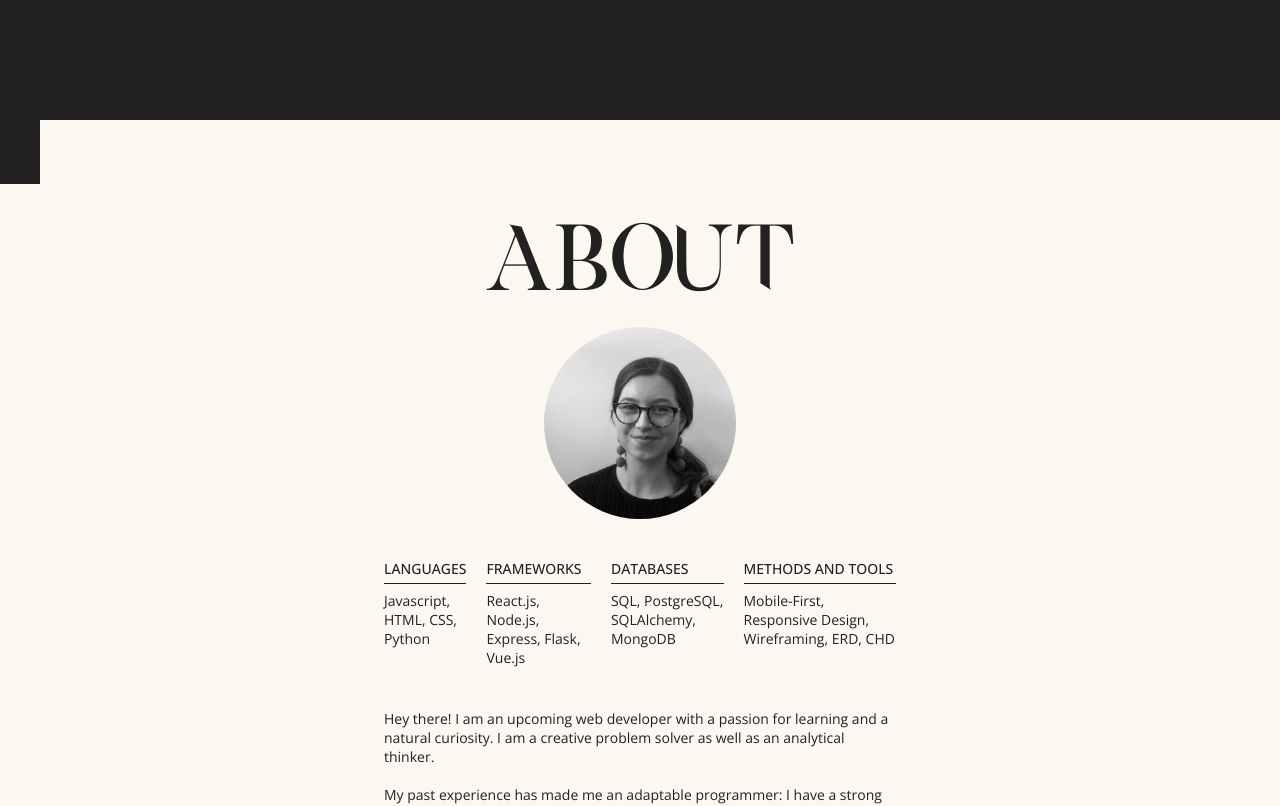
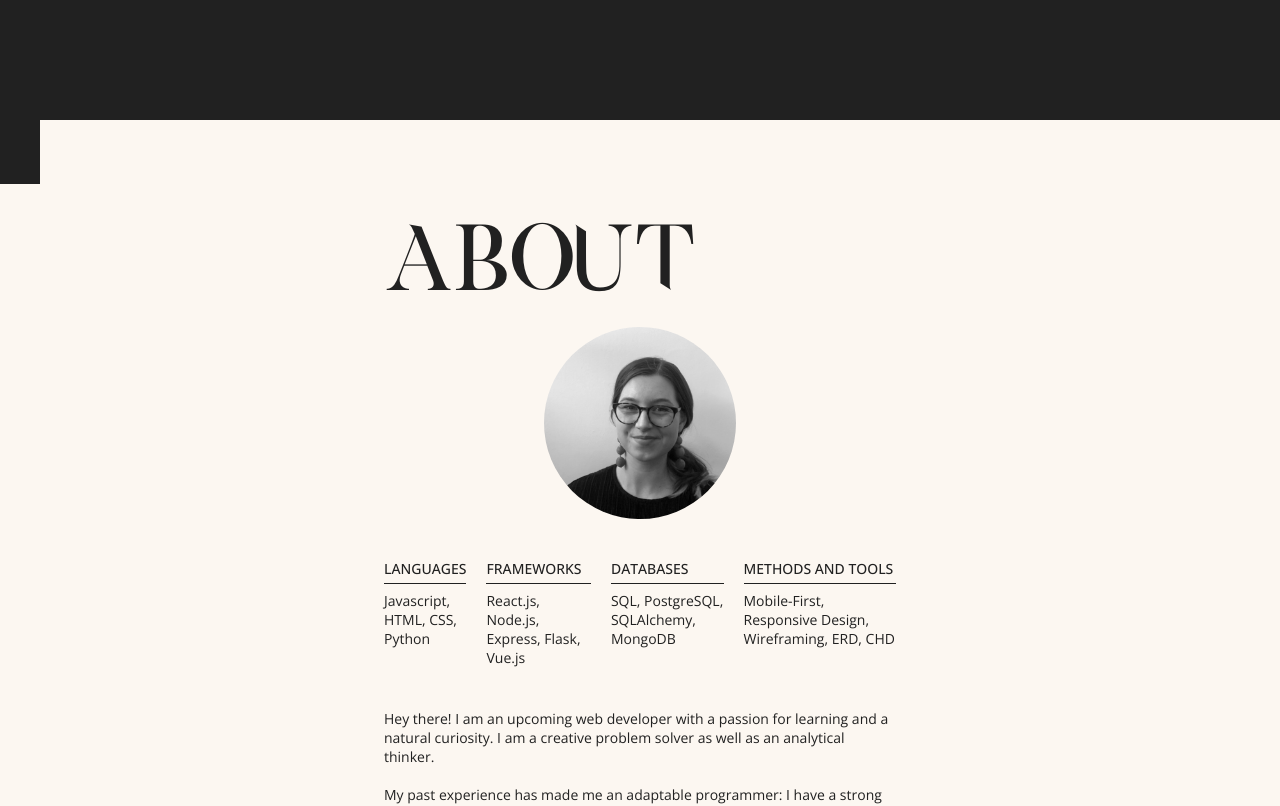
Before and after one commit to ajluc/amaya-portfolio, a React (Create React App) app: page / in a window 1280 px wide. Shown: the part 680-1486 px from the top of the page. Built offline with nearby package versions, Linux system fonts and the light colour scheme.

Commit message:
added fade in control for all sections

```diff
--- a/src/components/About.jsx
+++ b/src/components/About.jsx
@@ -1,8 +1,10 @@
 import bioPic from "../images/Amaya-Lucas.png"
+import FadeInSection from "./FadeIn"
 
 const About = () => {
   return (
     <div className="light" id="about">
+      <FadeInSection>
       <div className="container">
         <p className="text-hero fade">a<span className="text-shino">b</span>out</p>
           <div style={{display: "flex", flexDirection: "column", alignItems: "center"}}>
@@ -33,6 +35,7 @@ const About = () => {
 </p>
           </div>
         </div>
+        </FadeInSection>
       </div>
   )
 }
--- a/src/components/Contact.jsx
+++ b/src/components/Contact.jsx
@@ -1,10 +1,13 @@
+import FadeInSection from "./FadeIn"
+
 const Contact = () => {
   return (
     <div className="light" id="contact">
+      <FadeInSection>
       <div className="container">
         <p className="text-hero fade" >Let'<span className="text-shino">s</span> Connect</p>
         <div>
-          <p style={{textAlign: "center"}}>Want to work together? Please reach out! I am currently looking for new work opportunities. I will get back to you as soon as possible.</p>
+          <p style={{textAlign: "center"}}>Want to work together? <br/>Please reach out! I am currently looking for new work opportunities. <br/>I will get back to you as soon as possible.</p>
           <div style={{display: "flex", flexDirection: "column", justifyContent: "center", alignItems: "center", marginTop: "20px", gap: "10px"}}>
             {/* <p>phone: <span style={{fontWeight: "500"}}>+1 (208) 921-5524</span></p> */}
             <div className="row" style={{width: "250px"}}>
@@ -20,6 +23,7 @@ const Contact = () => {
           </div>
         </div>
       </div>
+      </FadeInSection>
     </div>
   )
 }
--- /dev/null
+++ b/src/components/FadeIn.jsx
@@ -0,0 +1,28 @@
+import { useState, useRef, useEffect } from "react";
+
+function FadeInSection(props) {
+  const [isVisible, setVisible] = useState(false);
+  const domRef = useRef();
+
+  useEffect(() => {
+      const observer = new IntersectionObserver(entries => {
+          entries.forEach(entry => {
+              if (entry.isIntersecting) {
+                  setVisible(entry.isIntersecting);
+              }
+          });
+      });
+      observer.observe(domRef.current);
+      return () => observer.unobserve(domRef.current);
+  }, []);
+  return (
+      <div
+          className={`fade-in-section ${isVisible ? 'is-visible' : ''}`}
+          ref={domRef}
+      >
+          {props.children}
+      </div>
+  );
+}
+
+export default FadeInSection
--- a/src/components/Projects.jsx
+++ b/src/components/Projects.jsx
@@ -7,6 +7,7 @@ import facadebook from "../images/thumbnails/facadebook.png"
 import potlucky from "../images/thumbnails/potlucky.png"
 import stooping from "../images/thumbnails/stooping.png"
 import intdev from "../images/thumbnails/intdev.png"
+import FadeInSection from "./FadeIn"
 
 const personalProjectList = [
   {
@@ -86,6 +87,7 @@ const Projects = () => {
 
   return (
     <div className="dark" id="projects">
+      <FadeInSection>
       <div className="container">
         <p className="text-hero fade"><span className="text-shino">pr</span>oject<span className="text-shino">s</span></p>
         <div
@@ -117,6 +119,7 @@ const Projects = () => {
             ))}
           </div>
         </div>
+        </FadeInSection>
       </div>
   )
 }
--- a/src/index.css
+++ b/src/index.css
@@ -65,6 +65,7 @@ html {
 /* Text */
 p {
   margin: 0px;
+  width: 100%;
 }
 .text-hero {
   font-family: 'ExodusSharpen';
@@ -353,3 +354,17 @@ img.bio-pic {
 .mobileNavItem {
   height: 50px;
 }
+
+.fade-in-section {
+  opacity: 0;
+  transform: translateY(20vh);
+  visibility: hidden;
+  transition: opacity 1200ms ease-out, transform 600ms ease-out,
+    visibility 1200ms ease-out;
+  will-change: opacity, transform, visibility;
+}
+.fade-in-section.is-visible {
+  opacity: 1;
+  transform: none;
+  visibility: visible;
+}
```
